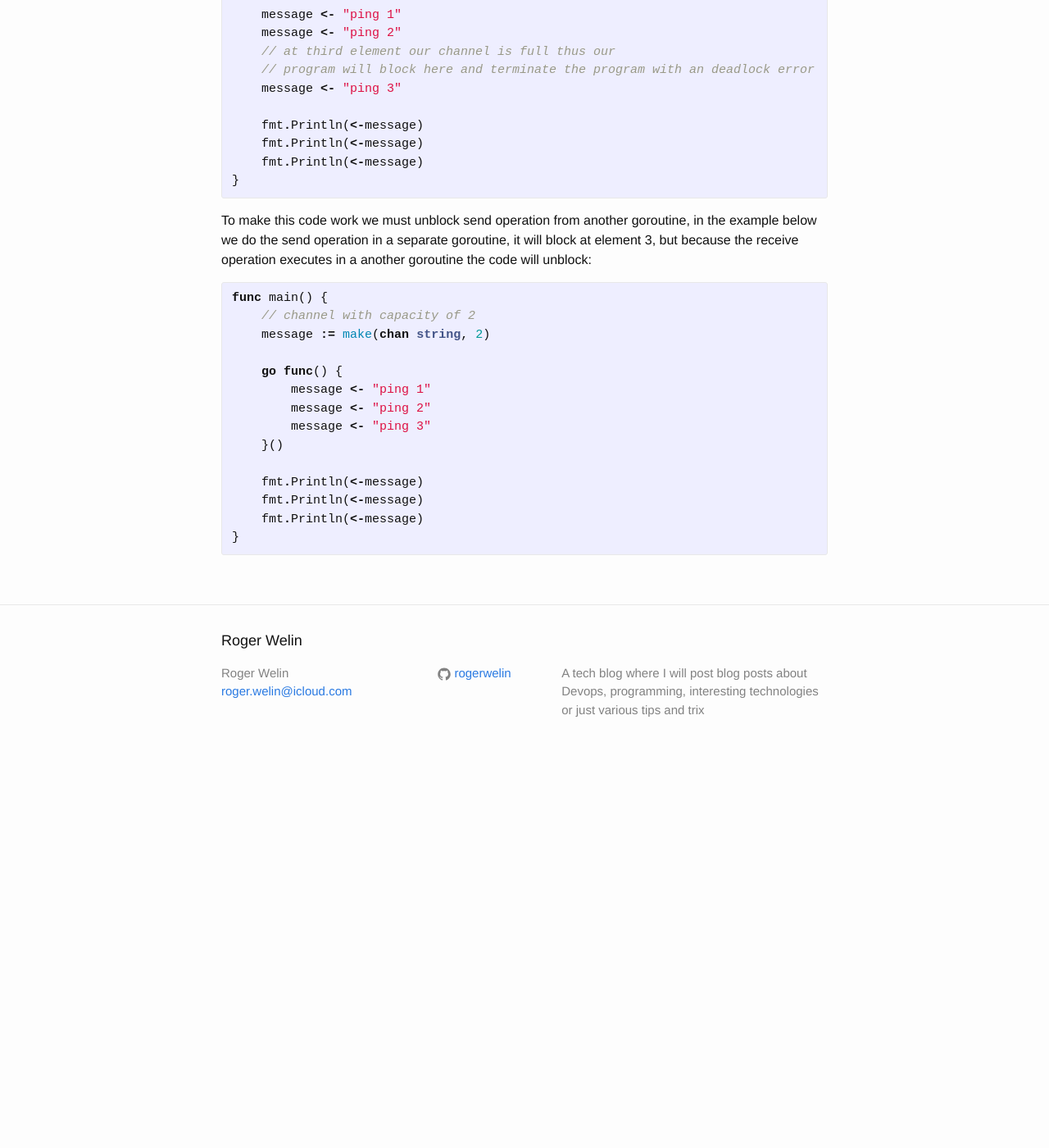
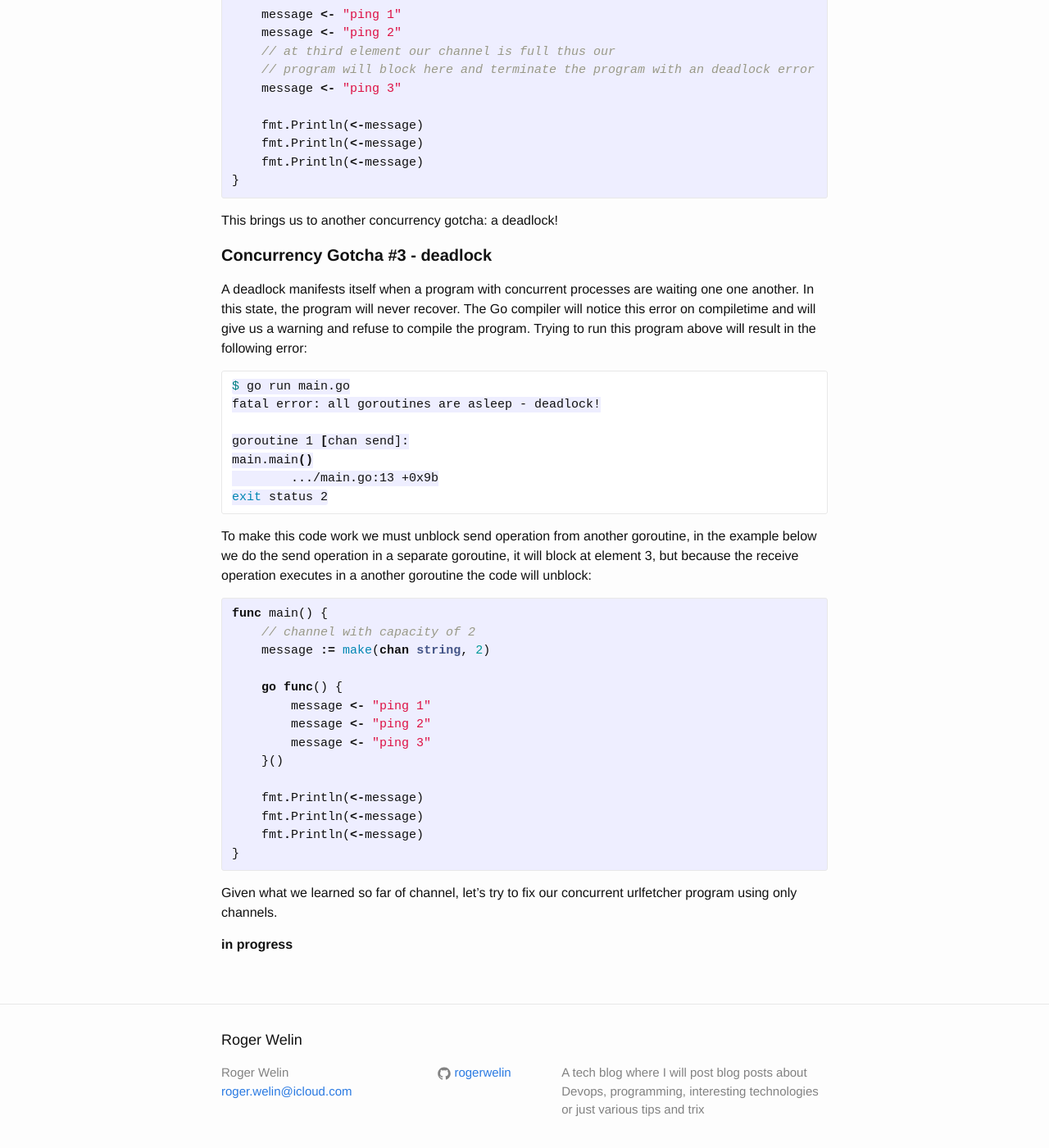
Before and after one commit to rogerwelin/rogerwelin.github.io, a Jekyll site: the page built from _posts/2018-09-03-golang-concurrency-fundamentals.markdown, in a window 1280 px wide and 1400 px high, scrolled down 6950 px. Shown: the whole window at 82% size. Built offline with Jekyll 4.4.1, drawn with Linux system fonts in a browser that asks for light colours; comment, search, counter and statistics services are not loaded; before the commit the page ends 7887 px from its top, so only the background shows below that.

Commit message:
minor additions

````diff
--- a/_posts/2018-09-03-golang-concurrency-fundamentals.markdown
+++ b/_posts/2018-09-03-golang-concurrency-fundamentals.markdown
@@ -232,6 +232,21 @@ func main() {
 }
 {% endhighlight %}
 
+This brings us to another concurrency gotcha: a deadlock!
+
+#### **Concurrency Gotcha #3 - deadlock**
+A deadlock manifests itself when a program with concurrent processes are waiting one one another. In this state, the program will never recover. The Go compiler will notice this error on compiletime and will give us a warning and refuse to compile the program. Trying to run this program above will result in the following error:
+
+```bash
+$ go run main.go
+fatal error: all goroutines are asleep - deadlock!
+
+goroutine 1 [chan send]:
+main.main()
+	.../main.go:13 +0x9b
+exit status 2
+```
+
 To make this code work we must unblock send operation from another goroutine, in the example below we do the send operation in a separate goroutine, it will block at element 3, but because the receive operation executes in a another goroutine the code will unblock:
 
 {% highlight go %}
@@ -250,3 +265,7 @@ func main() {
     fmt.Println(<-message)
 }
 {% endhighlight %}
+
+Given what we learned so far of channel, let's try to fix our concurrent urlfetcher program using only channels.
+
+**in progress**
````
